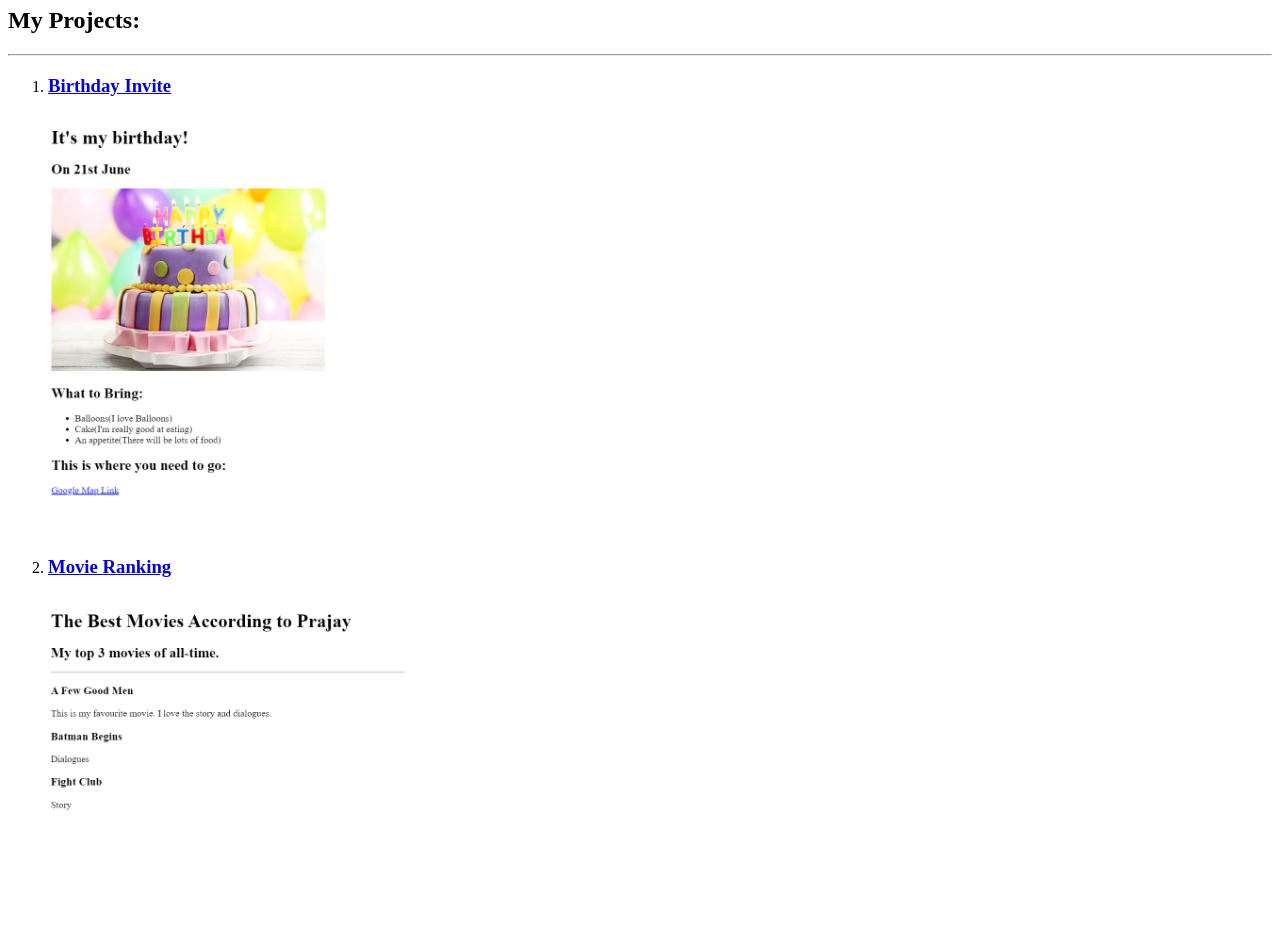
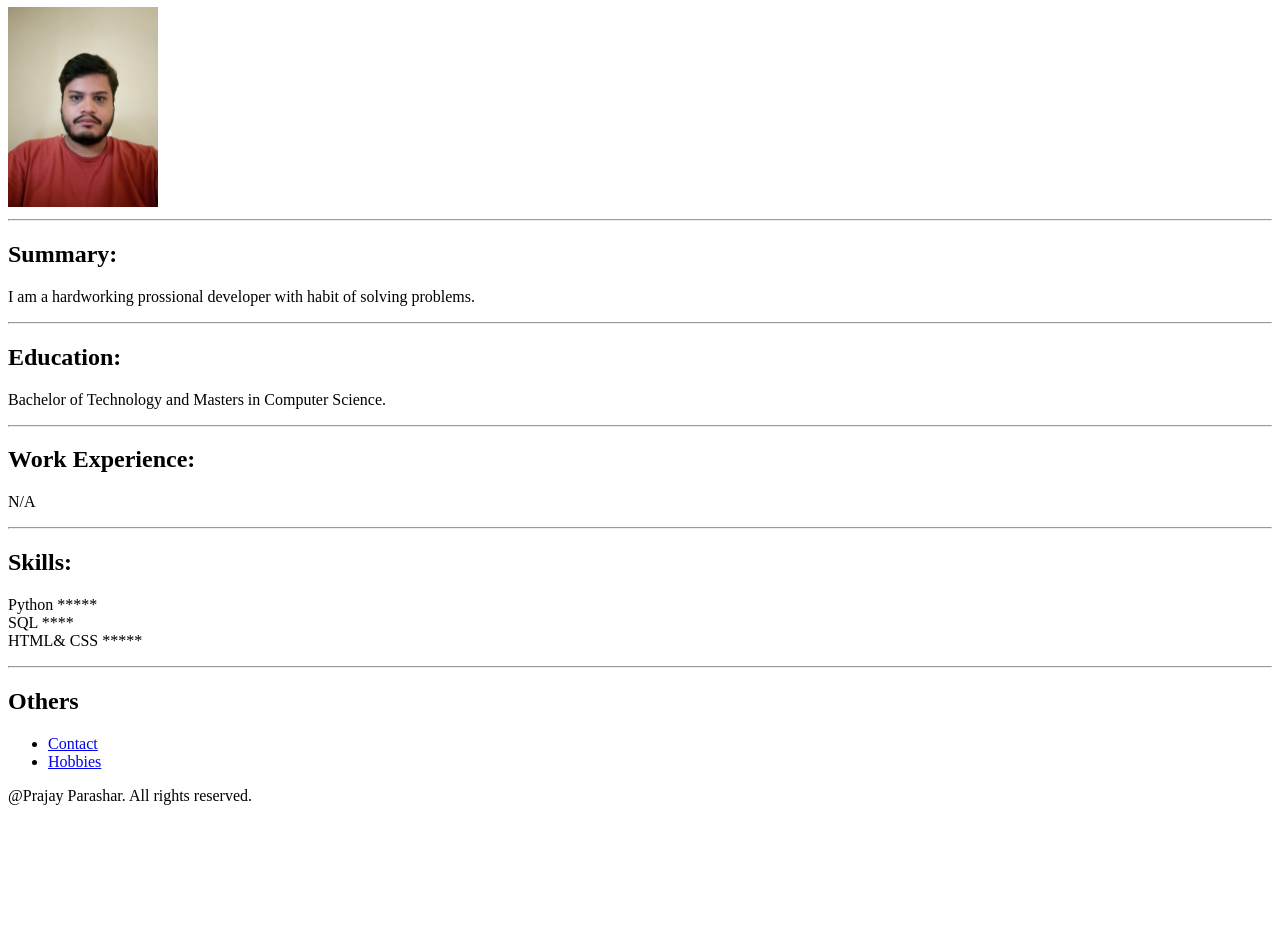
Before and after one commit to PrajayParashar/html-portfolio, a plain HTML site: page index.html in a window 1280 px wide. Shown: the part 73-1015 px from the top of the page. After the commit the page ends 886 px from the top, so only its background shows below. Drawn offline with Linux system fonts and the light colour scheme.

Commit message:
Add files via upload

```diff
--- a/index.html
+++ b/index.html
@@ -1,44 +1,36 @@
-<!-- TODO 1: Create the HTML Boilerplate -->
-
-<!-- TODO 2: Add Your previous projects' HTML into the public folder -->
-
-<!-- TODO 3: Take screenshots of your project previews and add the images to the images folder -->
-
-<!-- TODO 4: Add titles/subtitles etc. -->
-
-<!-- TODO 5: Add a link to the project pages -->
-
-<!-- TODO 6: Add images to show the project previews
-HINT for TODO 6: You can use the height attribute set to 200 to make the image smaller:
-https://developer.mozilla.org/en-US/docs/Web/HTML/Element/img#attr-height -->
-
-<!-- TODO 7: Add the Contact Me and About Me page links -->
 <!DOCTYPE html>
 <html lang="en">
 <head>
     <meta charset="UTF-8">
-    <title>Prajay's Portfolio</title>
+
+    <title>My Resume</title>
 </head>
 <body>
-    <h1>Prajay Parashar's Portfolio:</h1>
-    <h2>My Projects:</h2>
+    <h1><b>Prajay Parashar</b></h1>
+    <img src="./mine.jpg" height = 200 />
+    <hr />
+    <h2>Summary:</h2>
+    <p>I am a hardworking prossional developer with habit of solving problems.</p>
+    <hr/>
+    <h2>Education:</h2>
+    <p>Bachelor of Technology and Masters in Computer Science.</p>
+    <hr/>
+    <h2>Work Experience:</h2>
+    <p>N/A</p>
+    <hr>
+    <h2>Skills:</h2>
+    <p>Python    *****<br/>
+       SQL       **** <br/>
+       HTML& CSS *****
+    </p>
+    <hr/>
+    <h2>Others</h2>
+    <ul>
+        <li><a href="./Contact.html">Contact</a></li>
+        <li><a href="./Hobbies.html">Hobbies</a></li>
+    </ul>
 
-    <hr/>
-    <ol>
-        <li><h3><a href="./public/birthday-invite.html">Birthday Invite</a></h3></li>
-        <img src="./assets/images/birthday-invite.png" height =400/>
-        <br />
-        <br />
-        <li><h3><a href="./public/movie-ranking.html">Movie Ranking</a></h3></li>
-        <img src="./assets/images/movie-ranking.png" height =400/>
-    </ol>
-    <hr/>
-
-    <a href="./public/about.html">About Me</a>
-    <a href="./public/contact.html">Contact Me</a>
-
-
-
+    <footer>@Prajay Parashar. All rights reserved.</footer>
 
 </body>
 </html>
```
Also changed, not shown: Contact.html (added, +9 -0 lines), Hobbies.html (added, +7 -0 lines), mine.jpg (added). Lines whose indentation alone changed are shown as unchanged.
